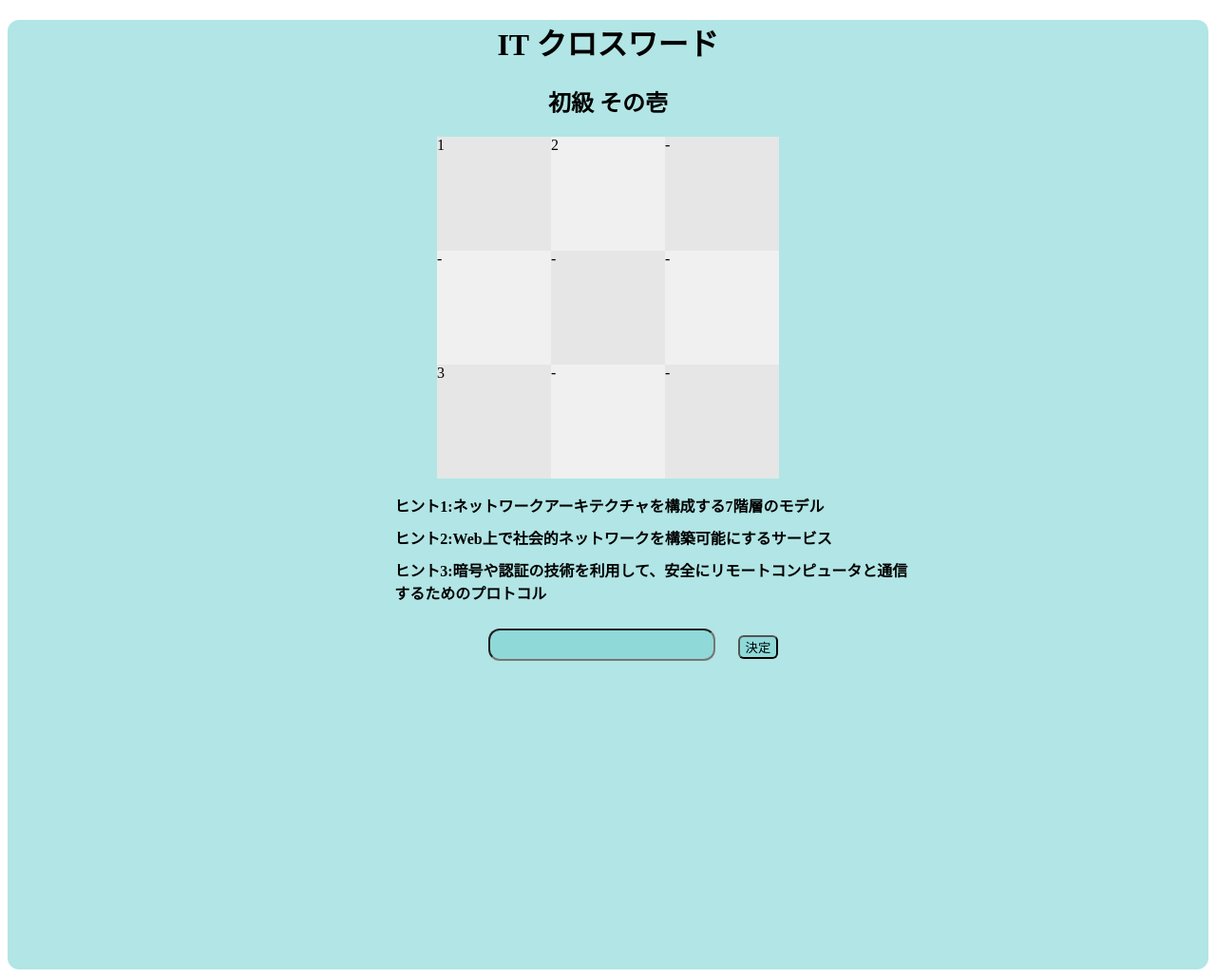
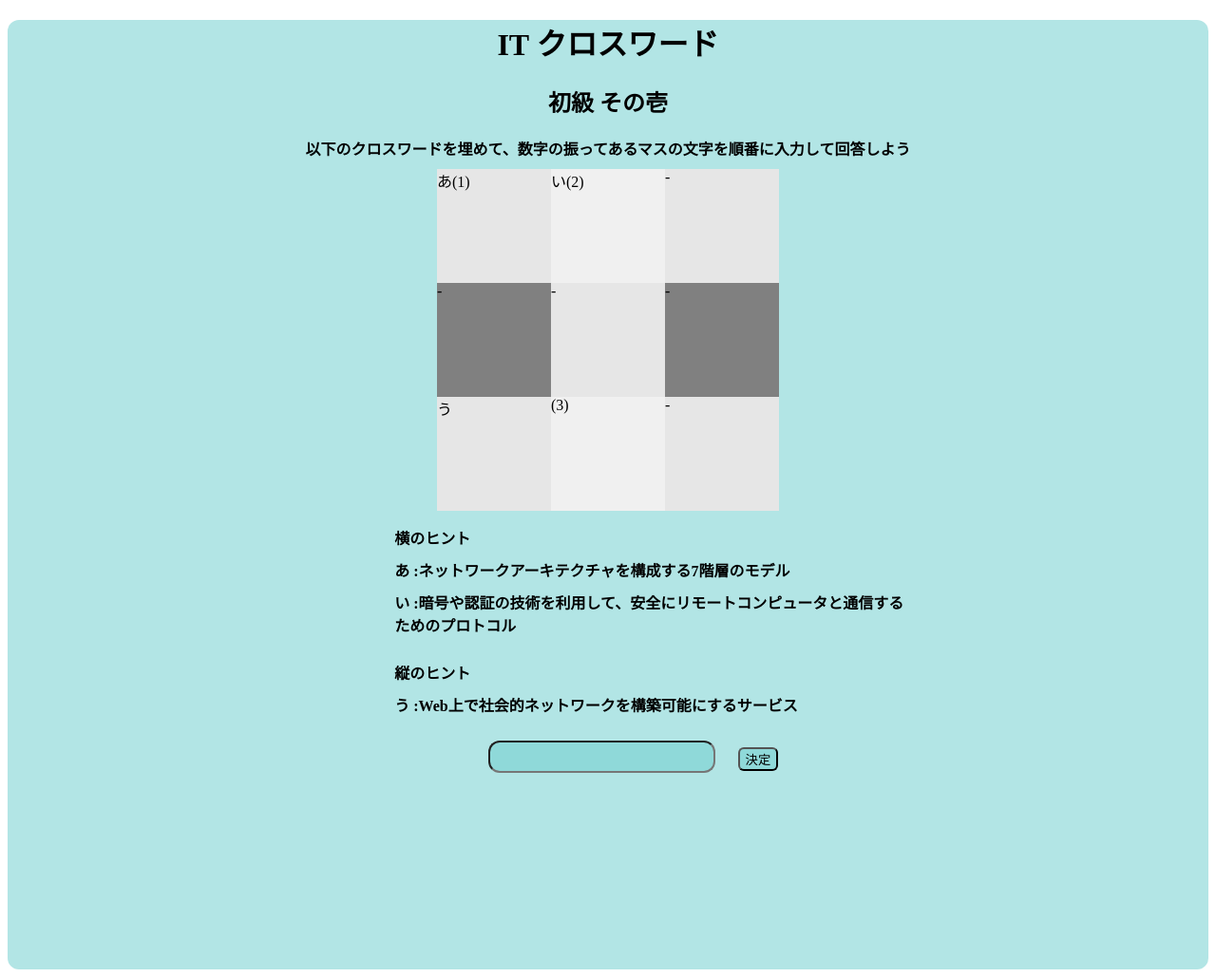
Before and after one commit to daichi0918/cross_word, a Django app: template app/Cross_Word/templates/cross_word/cross_word.html in a window 1280 px wide. Shown: the whole page at 95% size. Run offline with Django 3.2, Linux system fonts and the light colour scheme; the template is opened without the code that fills it, so the values that code supplies are empty.

Commit message:
UIの向上、編集ファイル=>（HTML、views.py）

```diff
--- a/app/Cross_Word/static/css/style.css
+++ b/app/Cross_Word/static/css/style.css
@@ -14,6 +14,12 @@
     margin-left: 30%;
     width:550px;
     padding-bottom: 10px;
+    font-weight: bold;
+}
+/* 説明 */
+.explanation {
+    text-align: center;
+    margin-bottom: 10px;
     font-weight: bold;
 }
 
@@ -62,6 +68,15 @@ button {
     box-sizing: border-box;
     display: block;
 }
+
+.item-none {
+    width: 100%;
+    height: 100%;
+    box-sizing: border-box;
+    display: block;
+    background-color: gray;
+}
+
 
 /* 偶数ブロック */
 .item:nth-child(odd) {
@@ -125,3 +140,18 @@ a:hover{
 	font-size: 160%;
 	font-weight: bold;
 }
+
+.wrapper {
+    display: flex;
+    flex-direction: row;
+    flex-wrap: wrap;
+    justify-content: center;
+}
+
+.box {
+    background-color: #555555;
+    color: white;
+    width: 200px;
+    margin: 5px;
+    padding: 12px;
+}
--- a/app/Cross_Word/templates/cross_word/base.html
+++ b/app/Cross_Word/templates/cross_word/base.html
@@ -1,4 +1,5 @@
 <!DOCTYPE html>
+{% load static %}
 <html>
     <head>
         <meta charset='utf-8'>
--- a/app/Cross_Word/templates/cross_word/cross_word.html
+++ b/app/Cross_Word/templates/cross_word/cross_word.html
@@ -5,37 +5,40 @@
     <div class="cross-word">
         {{ block.super }}
         <h2 class="level"> 初級 その壱 </h2>
+        <div>
+            <p class="explanation">以下のクロスワードを埋めて、数字の振ってあるマスの文字を順番に入力して回答しよう</p>
+        </div>
         <div class="container" style="--items: 3">
             <div class="item">
-                <p>1</p>
+                <p>あ(1)</p>
                 <input class="input-odd"></input>
             </div>
             <div class="item">
-                <p>2</p>
+                <p>い(2)</p>
                 <input class="input-child"></input>
                 </div>
             <div class="item">
                 <p>-</p>
                 <input class="input-odd"></input>
             </div>
-            <div class="item">
+            <div class="item-none">
                 <p>-</p>
-                <input class="input-child"></input>
+                <input class="input-none"></input>
                 </div>
             <div class="item">
                 <p>-</p>
                 <input class="input-odd"></input>
             </div>
-            <div class="item">
+            <div class="item-none">
                 <p>-</p>
-                <input class="input-child"></input>
+                <input class="input-none"></input>
                 </div>
             <div class="item">
-                <p>3</p>
+                <p>う</p>
                 <input class="input-odd"></input>
             </div>
             <div class="item">
-                <p>-</p>
+                <p>(3)</p>
                 <input class="input-child"></input>
                 </div>
             <div class="item">
@@ -43,11 +46,21 @@
                 <input class="input-odd"></input>
             </div>
         </div>
-        <ul>
-            <li class="hint">ヒント1:ネットワークアーキテクチャを構成する7階層のモデル</li>
-            <li class="hint">ヒント2:Web上で社会的ネットワークを構築可能にするサービス</li>
-            <li class="hint">ヒント3:暗号や認証の技術を利用して、安全にリモートコンピュータと通信するためのプロトコル</li>
-        </ul>
+        <div class="warpper">
+            <div class="box1">
+                <ul>
+                    <li class="hint">横のヒント</li>
+                    <li class="hint">あ :ネットワークアーキテクチャを構成する7階層のモデル</li>
+                    <li class="hint">い :暗号や認証の技術を利用して、安全にリモートコンピュータと通信するためのプロトコル</li>
+                </ul>
+            </div>
+            <div class="box2">
+                <ul>
+                    <li class="hint">縦のヒント</li>
+                    <li class="hint">う :Web上で社会的ネットワークを構築可能にするサービス</li>
+                </ul>
+            </div>
+        </div>
         <div class="ans-form">
             <form method="POST">
                 {% csrf_token %}
```
Also changed, not shown: app/Cross_Word/templates/cross_word.html (+26 -13 lines), app/Cross_Word/templates/cross_word/answer1.html (+8 -10 lines), app/Cross_Word/views.py (+15 -4 lines).
